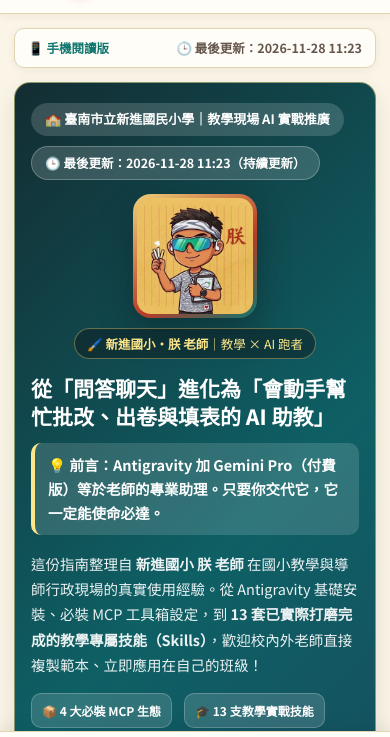
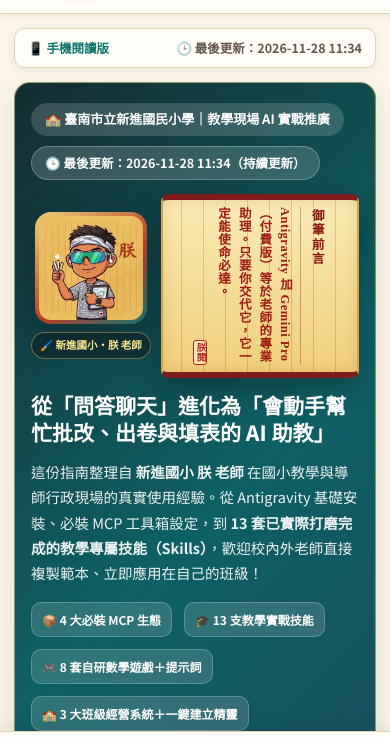
Before and after one commit to ted710317-cloud/antigravity-teacher-guide, a plain HTML site: page index.html in a window 390 px wide. Shown: the part 54-791 px from the top of the page. Drawn offline with Linux system fonts and the light colour scheme; a web font is replaced by a local one.

Commit message:
Present foreword as red calligraphy Imperial Memorial Scroll to the right of avatar

```diff
--- a/index.html
+++ b/index.html
@@ -8,7 +8,7 @@
   <link rel="apple-touch-icon" href="./assets/teacher-avatar.jpg" />
   <link rel="preconnect" href="https://fonts.googleapis.com" />
   <link rel="preconnect" href="https://fonts.gstatic.com" crossorigin />
-  <link href="https://fonts.googleapis.com/css2?family=Noto+Sans+TC:wght@400;500;700;800&display=swap" rel="stylesheet" />
+  <link href="https://fonts.googleapis.com/css2?family=Noto+Sans+TC:wght@400;500;700;800&family=LXGW+WenKai+TC:wght@400;700&display=swap" rel="stylesheet" />
   <link rel="stylesheet" href="styles.css" />
 </head>
 <body>
@@ -27,7 +27,7 @@
     <div class="topbar-actions">
       <div class="last-updated-pill" title="本網站內容隨教學新做法持續更新">
         <span class="update-dot" aria-hidden="true"></span>
-        <span>最後更新：<time datetime="2026-11-28T11:23+08:00">2026-11-28 11:23</time></span>
+        <span>最後更新：<time datetime="2026-11-28T11:34+08:00">2026-11-28 11:34</time></span>
       </div>
       <div class="search-box">
         <span class="search-icon">🔍</span>
@@ -78,7 +78,7 @@
     <main class="main" id="mainContent">
       <div class="mobile-status-bar" id="mobileStatusBar">
         <span class="mobile-mode-tag">📱 手機閱讀版</span>
-        <span>🕒 最後更新：<time datetime="2026-11-28T11:23+08:00">2026-11-28 11:23</time></span>
+        <span>🕒 最後更新：<time datetime="2026-11-28T11:34+08:00">2026-11-28 11:34</time></span>
       </div>
       <div id="searchStatusBanner" class="search-banner">
         <span id="searchStatusText"></span>
@@ -91,14 +91,11 @@
       <section class="hero">
         <div class="hero-top-row">
           <div class="hero-tag">🏫 臺南市立新進國民小學｜教學現場 AI 實戰推廣</div>
-          <div class="hero-updated"><span>🕒 最後更新：<time datetime="2026-11-28T11:23+08:00">2026-11-28 11:23</time>（持續更新）</span></div>
+          <div class="hero-updated"><span>🕒 最後更新：<time datetime="2026-11-28T11:34+08:00">2026-11-28 11:34</time>（持續更新）</span></div>
         </div>
         <div class="hero-grid">
           <div class="hero-copy">
             <h2>從「問答聊天」進化為「會動手幫忙批改、出卷與填表的 AI 助教」</h2>
-            <div class="hero-foreword">
-              💡 <strong>前言：</strong>Antigravity 加 Gemini Pro（付費版）等於老師的專業助理。只要你交代它，它一定能使命必達。
-            </div>
             <p>
               這份指南整理自 <strong>新進國小 朕 老師</strong> 在國小教學與導師行政現場的真實使用經驗。從 Antigravity 基礎安裝、必裝 MCP 工具箱設定，到 <strong>13 套已實際打磨完成的教學專屬技能（Skills）</strong>，歡迎校內外老師直接複製範本、立即應用在自己的班級！
             </p>
@@ -111,11 +108,20 @@
               <a class="btn hero-pdf-btn" href="./Antigravity教師實戰推廣手冊_新進國小朕老師.pdf" download>📥 下載精裝推廣手冊 (PDF)</a>
             </div>
           </div>
-          <div class="hero-avatar-showcase">
-            <div class="hero-avatar-frame">
-              <img src="./assets/teacher-avatar.jpg" alt="新進國小 朕 老師 Q 版跑者教師頭像" />
+          <div class="hero-visual-pair">
+            <div class="hero-avatar-showcase">
+              <div class="hero-avatar-frame">
+                <img src="./assets/teacher-avatar.jpg" alt="新進國小 朕 老師 Q 版跑者教師頭像" />
+              </div>
+              <div class="hero-avatar-caption">🖌️ <strong>新進國小・朕 老師</strong></div>
             </div>
-            <div class="hero-avatar-caption">🖌️ <strong>新進國小・朕 老師</strong>｜教學 × AI 跑者</div>
+            <aside class="memorial-scroll" aria-label="御筆前言奏摺">
+              <div class="memorial-inner">
+                <div class="memorial-heading">御筆前言</div>
+                <p class="memorial-body">Antigravity 加 Gemini Pro（付費版）等於老師的專業助理。只要你交代它，它一定能使命必達。</p>
+                <div class="memorial-seal" aria-hidden="true">朕閱</div>
+              </div>
+            </aside>
           </div>
         </div>
       </section>
@@ -842,7 +848,7 @@
 
       <footer class="footer">
         <div><strong>Google Antigravity 教師實戰推廣手冊</strong>｜新進國小 朕 老師 編著分享</div>
-        <div>已全面隱藏個人 API 金鑰、密碼與學生隱私資料｜最後更新：2026-11-28 11:23</div>
+        <div>已全面隱藏個人 API 金鑰、密碼與學生隱私資料｜最後更新：2026-11-28 11:34</div>
       </footer>
     </main>
   </div>
--- a/styles.css
+++ b/styles.css
@@ -382,8 +382,8 @@ a:hover {
 
 .hero-grid {
   display: grid;
-  grid-template-columns: minmax(0, 1fr) 235px;
-  gap: 28px;
+  grid-template-columns: minmax(0, 1fr) auto;
+  gap: 24px;
   align-items: center;
 }
 
@@ -391,17 +391,26 @@ a:hover {
   min-width: 0;
 }
 
+.hero-visual-pair {
+  display: flex;
+  align-items: stretch;
+  justify-content: center;
+  gap: 12px;
+  flex-shrink: 0;
+}
+
 .hero-avatar-showcase {
   display: flex;
   flex-direction: column;
   align-items: center;
-  gap: 10px;
+  justify-content: center;
+  gap: 8px;
 }
 
 .hero-avatar-frame {
-  width: 220px;
-  height: 220px;
-  border-radius: 22px;
+  width: 190px;
+  height: 190px;
+  border-radius: 20px;
   padding: 5px;
   background: linear-gradient(145deg, #edd179, #b83b28 60%, #0f766e);
   box-shadow: 0 14px 32px rgba(10, 20, 22, 0.36);
@@ -411,18 +420,96 @@ a:hover {
   width: 100%;
   height: 100%;
   object-fit: cover;
-  border-radius: 17px;
+  border-radius: 15px;
   display: block;
 }
 
 .hero-avatar-caption {
-  font-size: 12.5px;
+  font-size: 12px;
   color: #fde68a;
-  background: rgba(15, 30, 34, 0.52);
+  background: rgba(15, 30, 34, 0.54);
   border: 1px solid rgba(237, 209, 121, 0.4);
-  padding: 4px 12px;
+  padding: 4px 11px;
   border-radius: 999px;
   white-space: nowrap;
+}
+
+/* Imperial Memorial Scroll Foreword */
+.memorial-scroll {
+  height: 226px;
+  border-radius: 8px;
+  border-top: 6px solid #7f1d1d;
+  border-bottom: 6px solid #7f1d1d;
+  border-left: 2px solid #d4a64a;
+  border-right: 2px solid #d4a64a;
+  background-color: #f4dc91;
+  background-image:
+    repeating-linear-gradient(
+      to left,
+      transparent 0 25px,
+      rgba(181, 51, 36, 0.24) 25px 26px
+    ),
+    linear-gradient(180deg, #faebb4 0%, #efcf7c 100%);
+  box-shadow: 0 12px 28px rgba(10, 20, 22, 0.34), inset 0 0 14px rgba(146, 64, 14, 0.16);
+  display: flex;
+  align-items: stretch;
+}
+
+.memorial-inner {
+  writing-mode: vertical-rl;
+  text-orientation: mixed;
+  padding: 10px 10px;
+  display: flex;
+  flex-direction: column;
+  justify-content: space-between;
+  gap: 8px;
+  font-family: "LXGW WenKai TC", "DFKai-SB", "BiauKai", "標楷體", "Kaiti TC", "Noto Serif TC", serif;
+  color: #9f1b13;
+}
+
+.memorial-heading {
+  font-size: 15px;
+  font-weight: 800;
+  letter-spacing: 0.14em;
+  color: #8b140d;
+  padding-inline-start: 2px;
+  padding-inline-end: 2px;
+  border-left: 1.5px solid rgba(181, 51, 36, 0.45);
+  padding-left: 6px;
+}
+
+.memorial-body {
+  margin: 0 !important;
+  font-size: 15px !important;
+  line-height: 1.73 !important;
+  font-weight: 700;
+  color: #9f1b13 !important;
+  max-width: none !important;
+  letter-spacing: 0.04em;
+}
+
+.memorial-seal {
+  align-self: flex-end;
+  display: inline-block;
+  border: 1.8px solid #b52418;
+  border-radius: 3px;
+  padding: 3px 2px;
+  font-size: 11px;
+  line-height: 1.1;
+  font-weight: 800;
+  color: #b52418;
+  background: rgba(255, 250, 235, 0.55);
+  flex-shrink: 0;
+}
+
+@media (max-width: 1180px) {
+  .hero-grid {
+    grid-template-columns: 1fr;
+    gap: 18px;
+  }
+  .hero-visual-pair {
+    order: -1;
+  }
 }
 
 .hero-pdf-btn {
@@ -1263,22 +1350,64 @@ html[data-view="mobile"] .hero {
 
 html[data-view="mobile"] .hero-grid {
   grid-template-columns: 1fr;
-  gap: 16px;
-}
-
-html[data-view="mobile"] .hero-avatar-showcase {
+  gap: 14px;
+}
+
+html[data-view="mobile"] .hero-visual-pair {
   order: -1;
+  gap: 10px;
+  width: 100%;
 }
 
 html[data-view="mobile"] .hero-avatar-frame {
-  width: 124px;
-  height: 124px;
-  border-radius: 18px;
+  width: 112px;
+  height: 112px;
+  border-radius: 16px;
   padding: 4px;
 }
 
 html[data-view="mobile"] .hero-avatar-frame img {
-  border-radius: 14px;
+  border-radius: 12px;
+}
+
+html[data-view="mobile"] .hero-avatar-caption {
+  font-size: 10.5px;
+  padding: 3px 8px;
+}
+
+html[data-view="mobile"] .memorial-scroll {
+  height: 184px;
+  flex: 1;
+  min-width: 0;
+  max-width: 205px;
+  justify-content: center;
+  background-image:
+    repeating-linear-gradient(
+      to left,
+      transparent 0 21px,
+      rgba(181, 51, 36, 0.24) 21px 22px
+    ),
+    linear-gradient(180deg, #faebb4 0%, #efcf7c 100%);
+}
+
+html[data-view="mobile"] .memorial-inner {
+  padding: 7px 7px;
+  gap: 5px;
+}
+
+html[data-view="mobile"] .memorial-heading {
+  font-size: 12.5px;
+  padding-left: 4px;
+}
+
+html[data-view="mobile"] .memorial-body {
+  font-size: 12.5px !important;
+  line-height: 1.65 !important;
+}
+
+html[data-view="mobile"] .memorial-seal {
+  font-size: 9.5px;
+  padding: 2px 1px;
 }
 
 html[data-view="mobile"] .conclusion-signoff {
```
Also changed, not shown: 1 other file.
